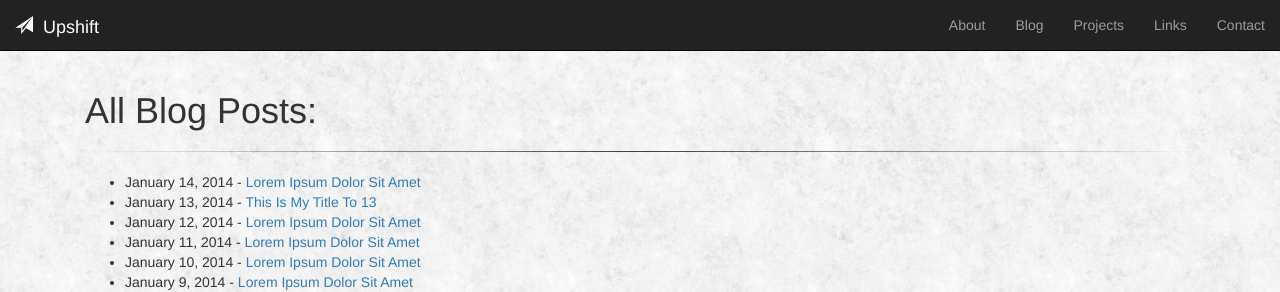
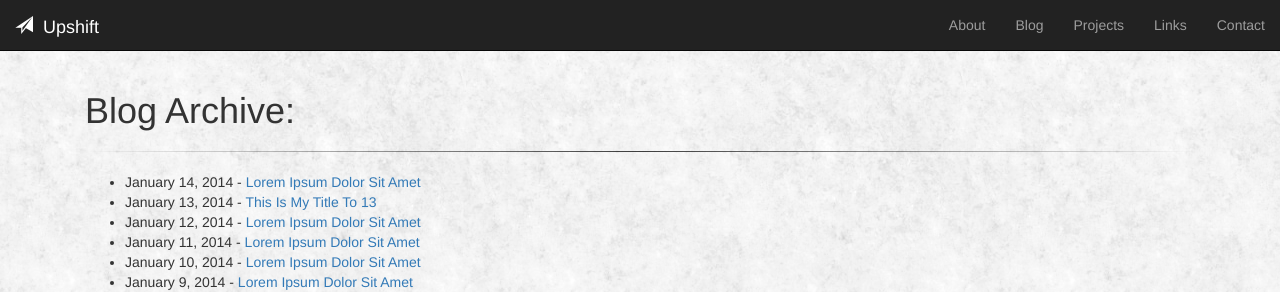
Before and after one commit to rluu/rluu.github.io, a Jekyll site: the page built from blog/archive.html, in a window 1280 px wide. Shown: the top 292 px of the page. Built offline with Jekyll 4.4.1, drawn with Linux system fonts in a browser that asks for light colours; nearby versions of some CDN libraries.

Commit message:
Changed the blog post listing page to a better name, e.g. 'archive'.  Shifted links around on the Links page.

```diff
--- a/blog/list.html
+++ b/blog/archive.html
@@ -1,8 +1,9 @@
 ---
 layout: default
+title: Blog Archive
 ---
 
-<h1>All Blog Posts:</h1>
+<h1>Blog Archive:</h1>
 
 <hr />
 
--- a/blog/index.html
+++ b/blog/index.html
@@ -85,7 +85,7 @@ title: Blog
 
 <!-- Button that links to a listing of all blog posts. -->
 <div class="text-center">
-  <a class="btn btn-primary" role="button" href="/blog/list/">Show List Of All Posts <span class="badge">{{ site.posts.size }}</span></a>
+  <a class="btn btn-primary" role="button" href="/blog/archive/">Show List Of All Posts <span class="badge">{{ site.posts.size }}</span></a>
 </div>
 
 <!-- Pagination links. -->
```
Also changed, not shown: links.md (+8 -8 lines).
